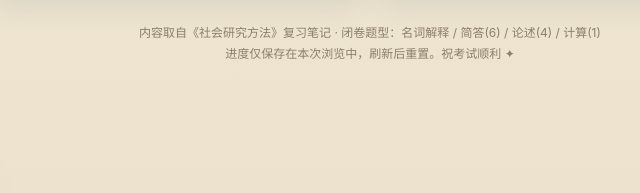
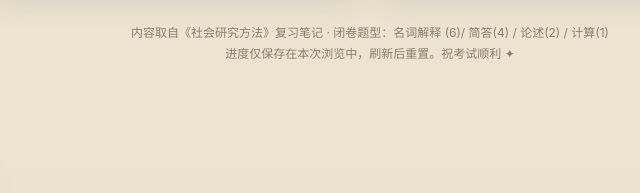
Before and after one commit to hjg6x2z8g6-cmd/shehuiyanjiufangfa, a plain HTML site: page index.html in a window 1280 px wide. Shown: the part 599-792 px from the top of the page, 270-910 px from the left. Drawn offline with Linux system fonts and the light colour scheme.

Commit message:
Add files via upload

```diff
--- a/index.html
+++ b/index.html
@@ -259,7 +259,7 @@ function homeHTML(){
     '<p class="srm-sub">围绕三位老师点名的考点，四种模式各练一遍，考前心里有底。</p>'+
     '<hr class="srm-rule" /></header>'+
     '<div class="srm-grid">'+cards+'</div>'+
-    '<p class="srm-foot">内容取自《社会研究方法》复习笔记 · 闭卷题型：名词解释 / 简答(6) / 论述(4) / 计算(1)<br />'+
+    '<p class="srm-foot">内容取自《社会研究方法》复习笔记 · 闭卷题型：名词解释 (6)/ 简答(4) / 论述(2) / 计算(1)<br />'+
     '进度仅保存在本次浏览中，刷新后重置。祝考试顺利 ✦</p>';
 }
 
```
